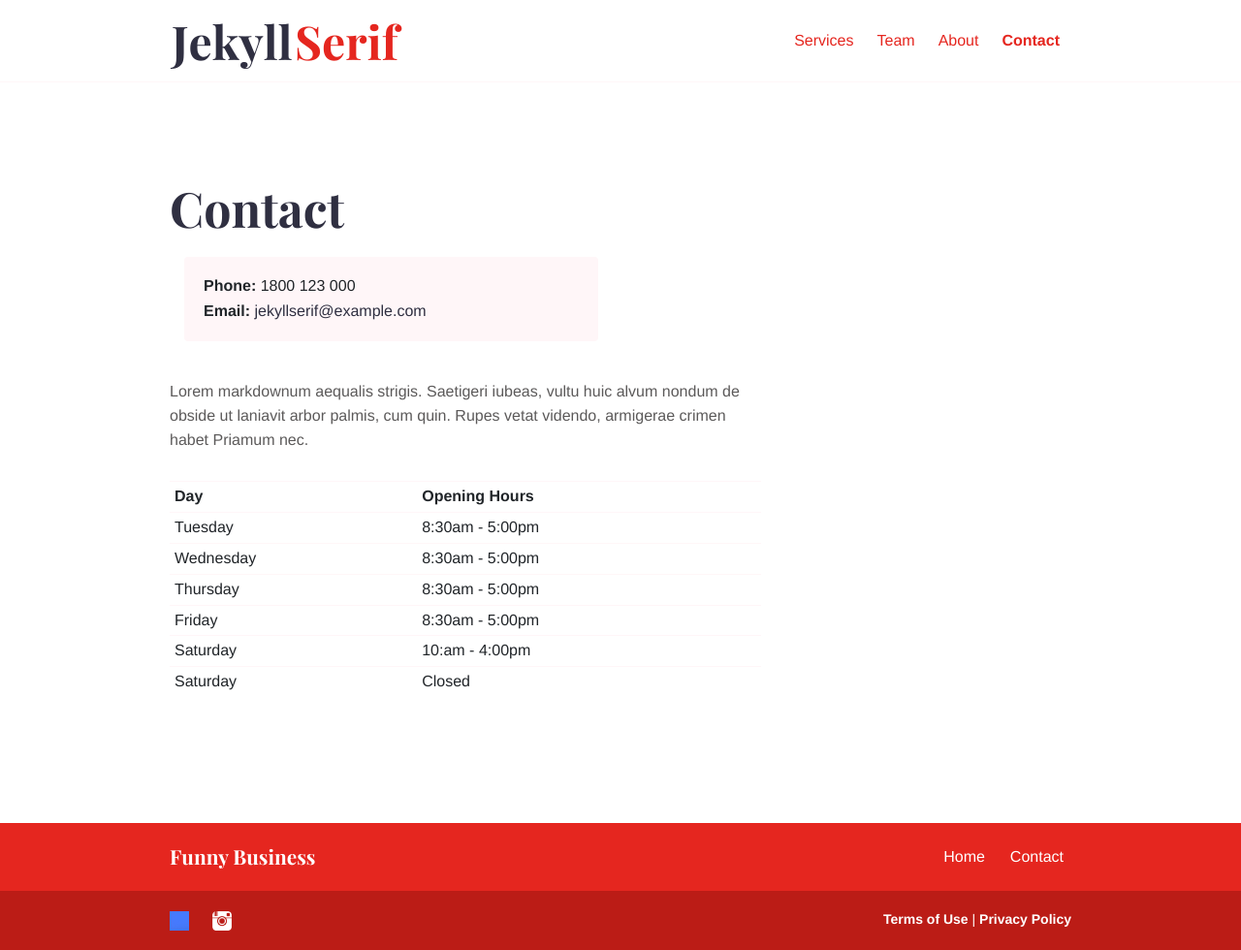
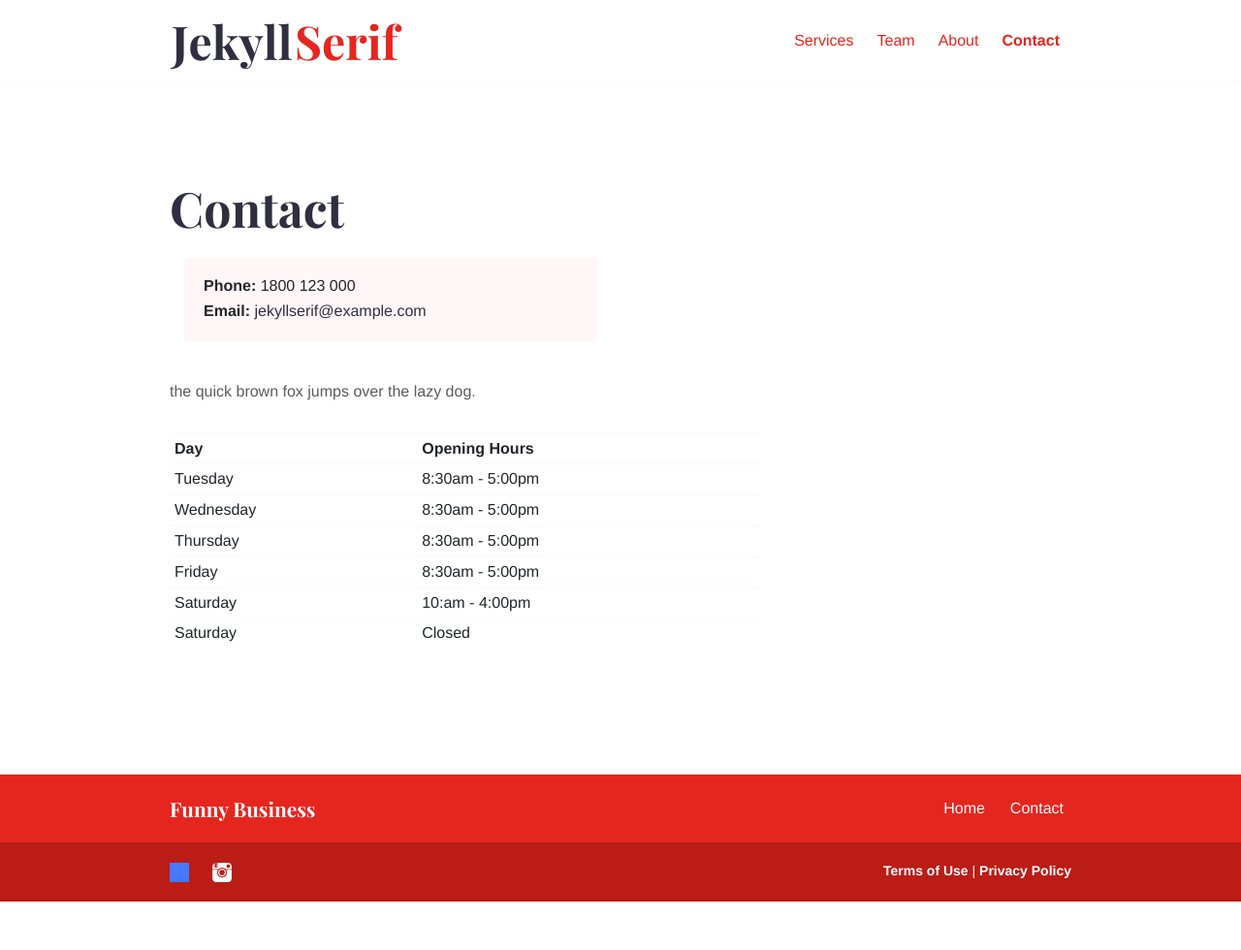
Before and after one commit to heydavid-dev/serif-5001-neo-253, a Jekyll site: the page built from contact.md, in a window 1280 px wide. Shown: the whole page at 97% size. Built offline with Jekyll 4.4.1, drawn with Linux system fonts in a browser that asks for light colours; after the commit the page ends 930 px from its top, so only the background shows below that.

Commit message:
12 Mar 08:27team.md, about.md, index.md, contact.md, _config.yml, services.md, _data/social.yml, _data/contact.yml, _data/features.yml, _team/sage-kirk.md, _services/mergers.md, _services/accounting.md, _team/peter-van-eijk.md, _services/business-sales.md, _services/superannuation.md, _services/tax-preperation.md, _services/business-advisory.md

```diff
--- a/contact.md
+++ b/contact.md
@@ -4,7 +4,7 @@ layout: contact
 bodyClass: page-contact
 
 ---
-Lorem markdownum aequalis strigis. Saetigeri iubeas, vultu huic alvum nondum de obside ut laniavit arbor palmis, cum quin. Rupes vetat videndo, armigerae crimen habet Priamum nec.
+the quick brown fox jumps over the lazy dog.
 
 | Day       | Opening Hours   |
 | --------- | --------------- |
```
